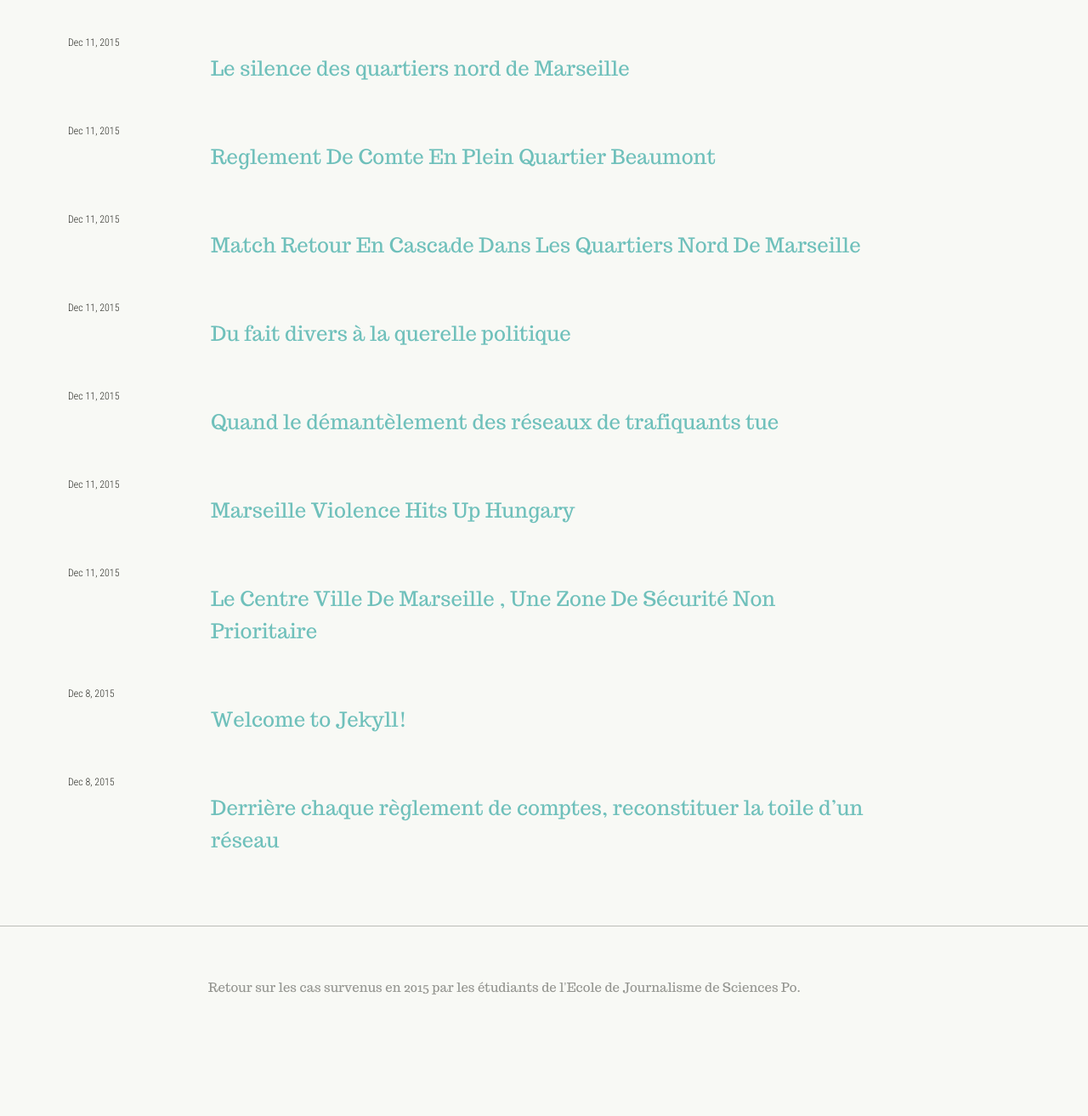
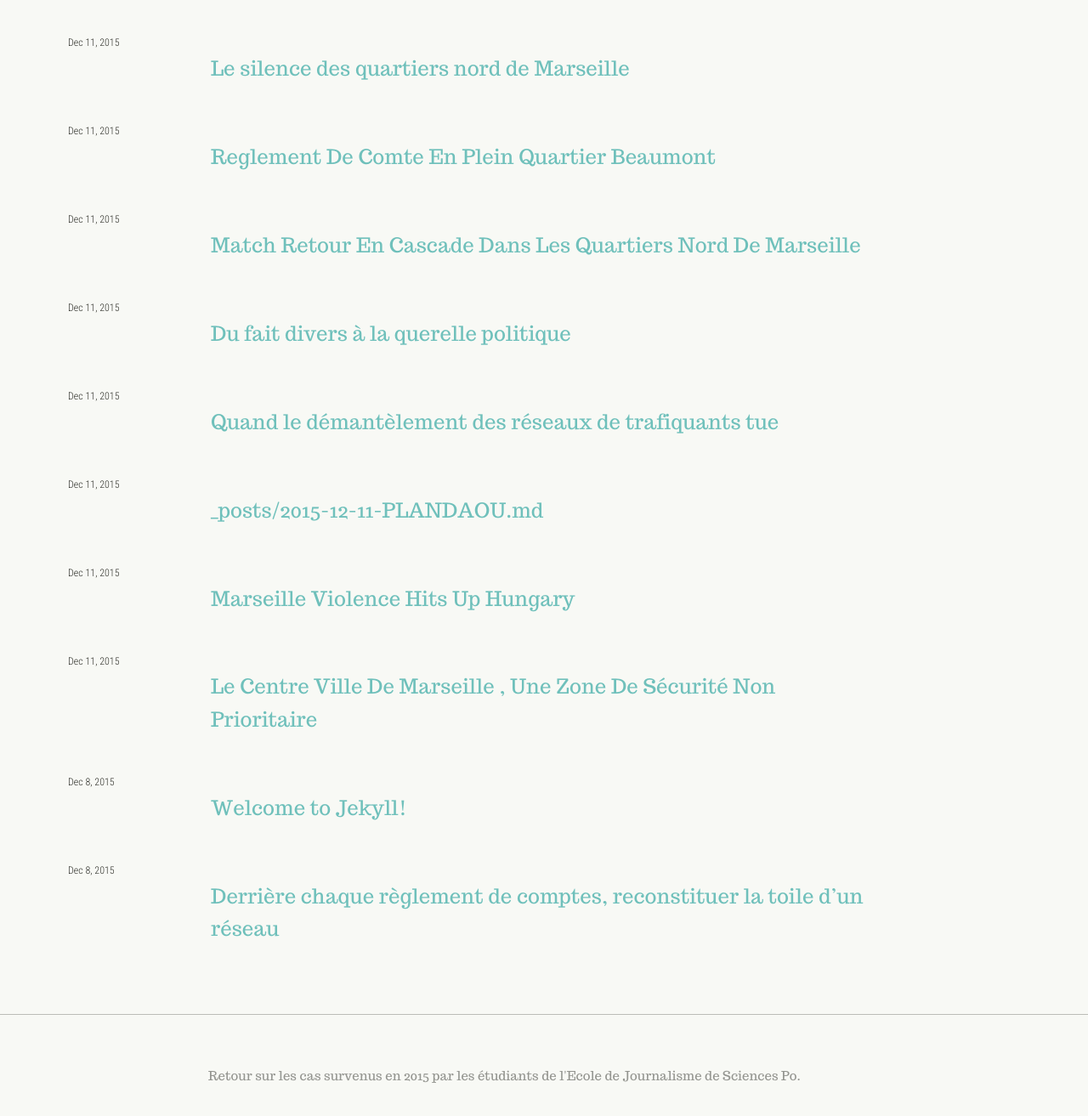
Before and after one commit to reglementsdecomptes/reglementsdecomptes.github.io, a Jekyll site: the page built from index.html, in a window 1280 px wide, cut to the strip 104-1462 px from the top of the page. Shown: the top 1313 px of the strip at 85% size. Built offline with Jekyll 4.4.1, drawn with Linux system fonts in a browser that asks for light colours; before the commit the page ends 1358 px from its top, so only the background shows below that.

Commit message:
Updated 2015-12-11-PLANDAOU.markdown

```diff
--- a/_posts/2015-12-11-PLANDAOU.markdown
+++ b/_posts/2015-12-11-PLANDAOU.markdown
@@ -1,7 +1,7 @@
 ---
-published: false
+published: true
 categorie: articles
-title: Mourir à 18 ans dans les quartiers Nord de Marseille
+title: "_posts/2015-12-11-PLANDAOU.md"
 ---
 
 
```
